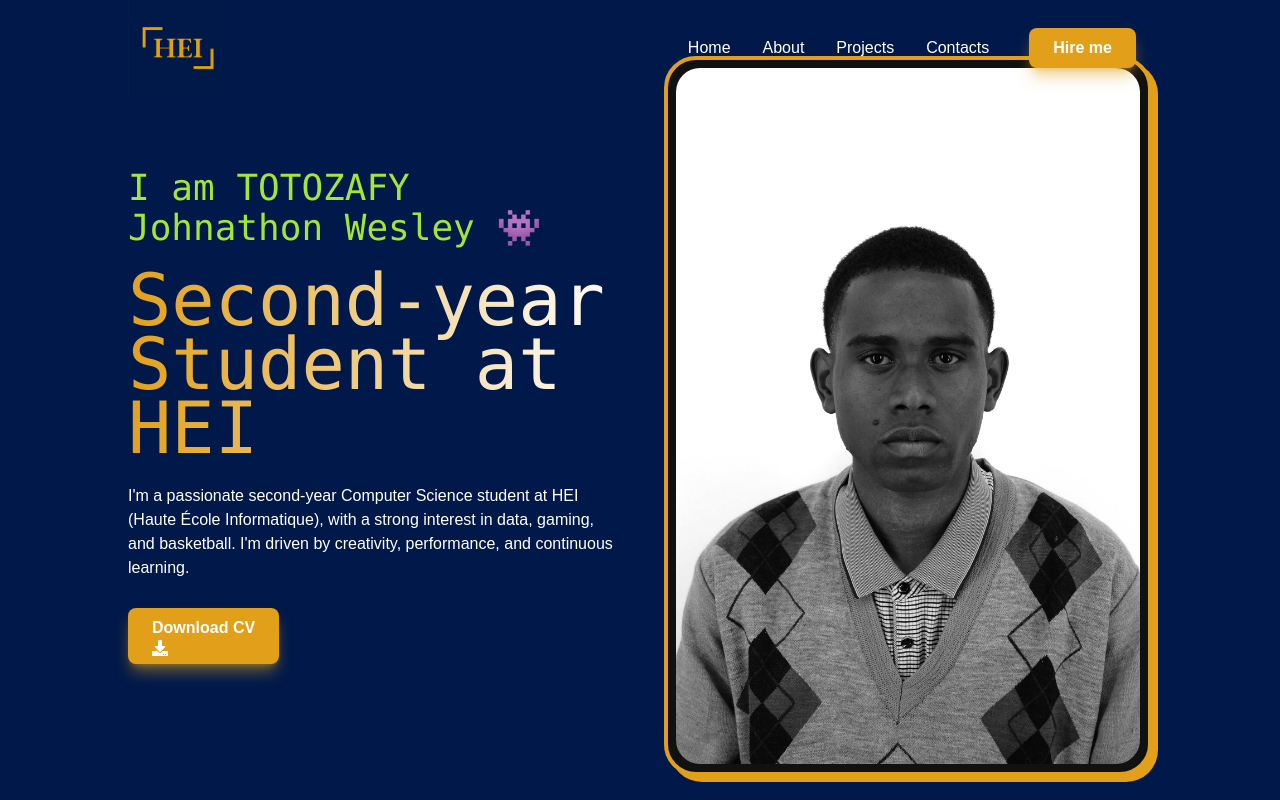
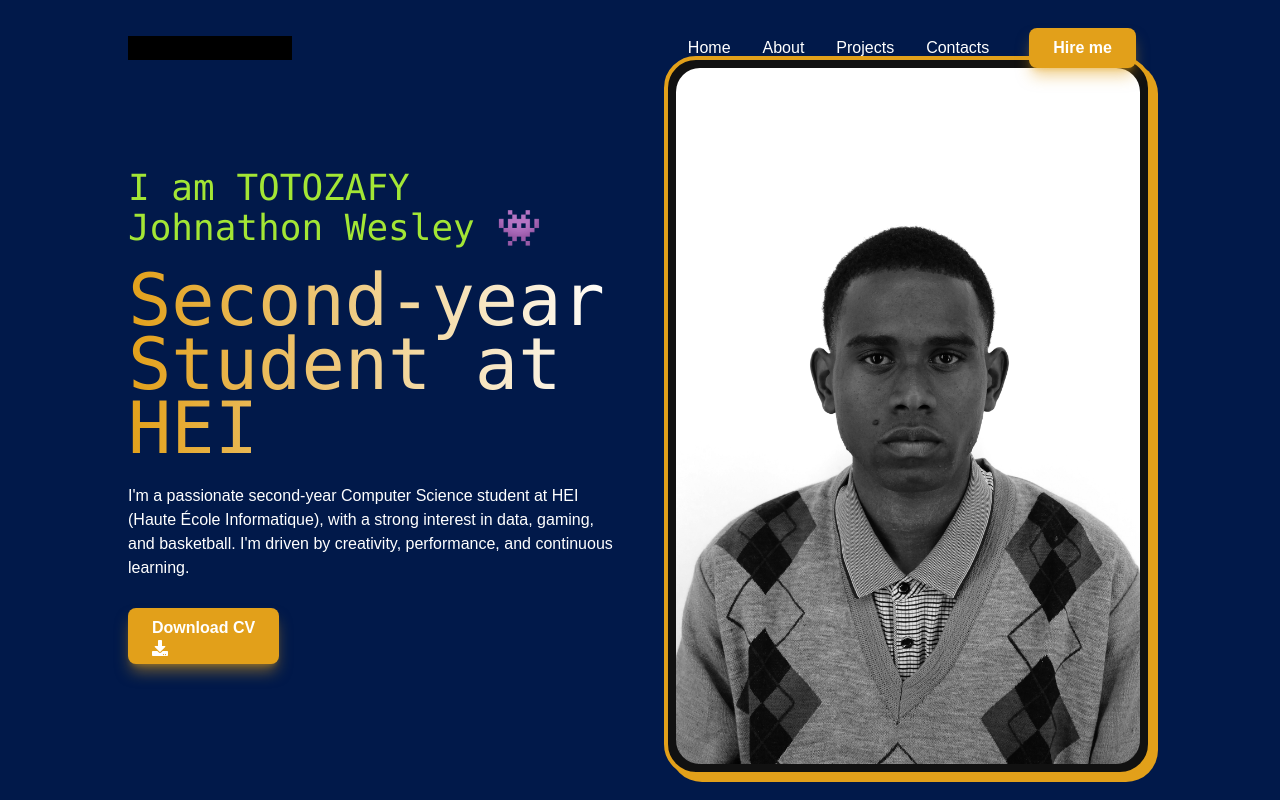
Before and after one commit to Johnathon47/first-portfolio, a Next.js app: page / in a window 1280 px wide. Shown: the top 800 px of the page. Built offline with nearby package versions, Linux system fonts and the light colour scheme; a web font is replaced by a local one.

Commit message:
feat: change logo to text

```diff
--- a/components/Home/NavBar/Nav.tsx
+++ b/components/Home/NavBar/Nav.tsx
@@ -1,7 +1,6 @@
 "use client";
 
 import { navLinks } from "@/constant/constant";
-import Image from "next/image";
 import Link from "next/link";
 import { useEffect, useState } from "react";
 import { HiBars3BottomRight } from "react-icons/hi2";
@@ -37,12 +36,7 @@ export default function Nav({ openNav }: Props) {
         } h-[12vh] z-[10] w-full transition-all duration-200`}>
             <div className="flex items-center h-full justify-between w-[95%] sm:w-[90%] xl:w-[80%] mx-auto">
                 {/* LOGO */}
-                <Image
-                src="/image/logo_hei.png"
-                alt="LOGO HEI MY UNIVERSITY"
-                width={100} height={100}
-                className="ml-0 sm:ml-0 "
-                />
+                <p className="bg-black">TOTOZAFY Johnathon</p>
                 {/* Nav links */}
                 <div className="flex items-center space-x-10">
                     <div className="hidden lg:flex items-center space-x-8">
```
